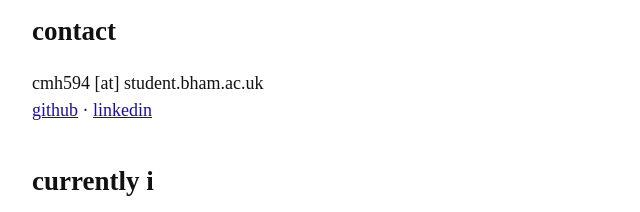
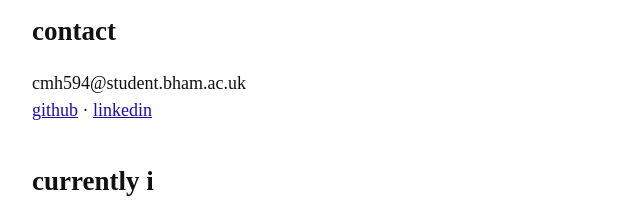
Before and after one commit to cameronhasgul/cameronhasgul.github.io, a plain HTML site: page index.html in a window 1280 px wide. Shown: the part 126-338 px from the top of the page, 258-898 px from the left. Drawn offline with Linux system fonts and the light colour scheme.

Commit message:
Show full email address

```diff
--- a/index.html
+++ b/index.html
@@ -29,7 +29,7 @@
 
   <h2>contact</h2>
   <p>
-    cmh594 [at] student.bham.ac.uk<br>
+    cmh594@student.bham.ac.uk<br>
     <!-- replace # with your real links -->
     <a href="https://github.com/cameronhasgul" target="_blank" rel="noopener">github</a> · <a href="#">linkedin</a>
   </p>
```
